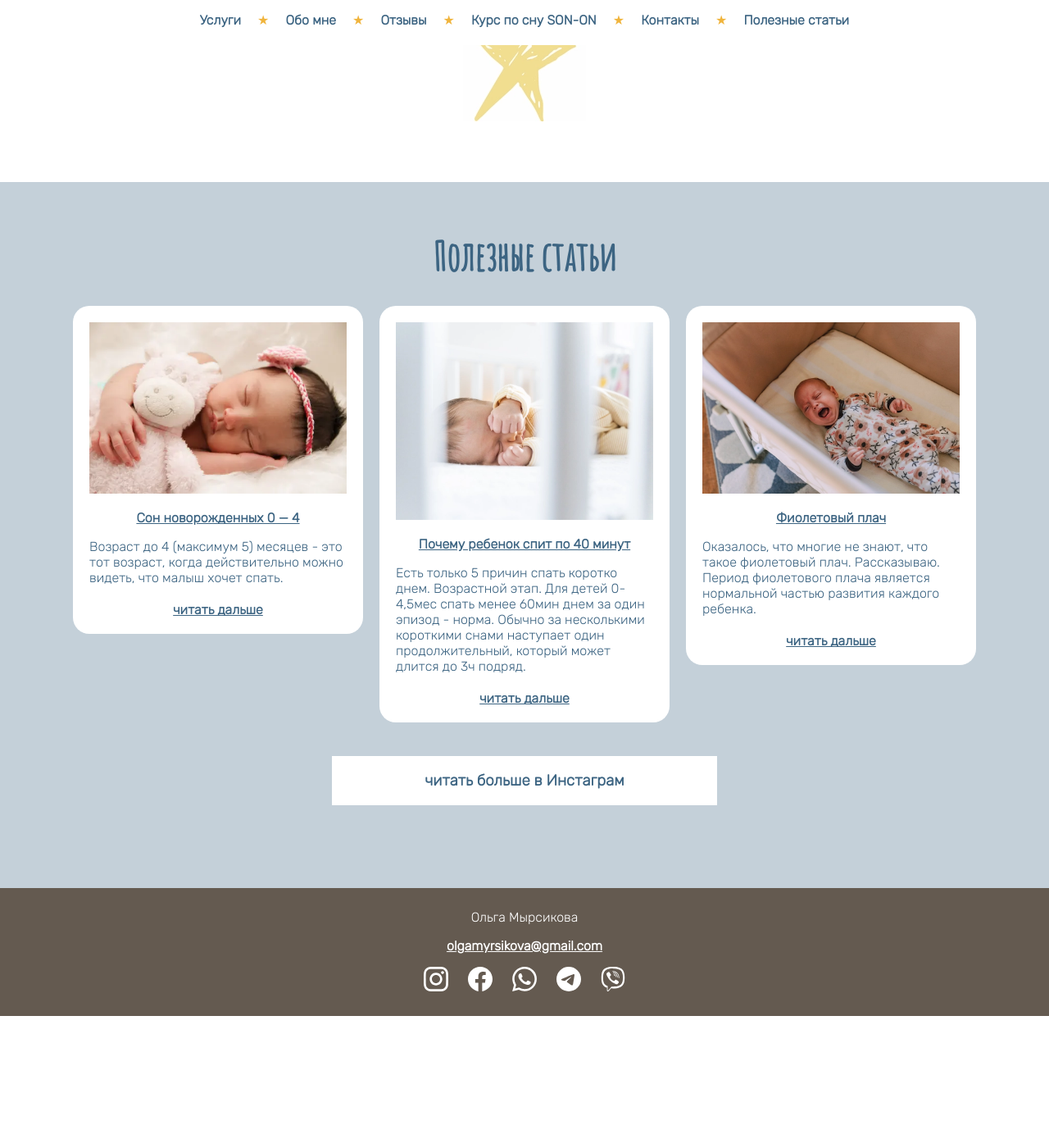
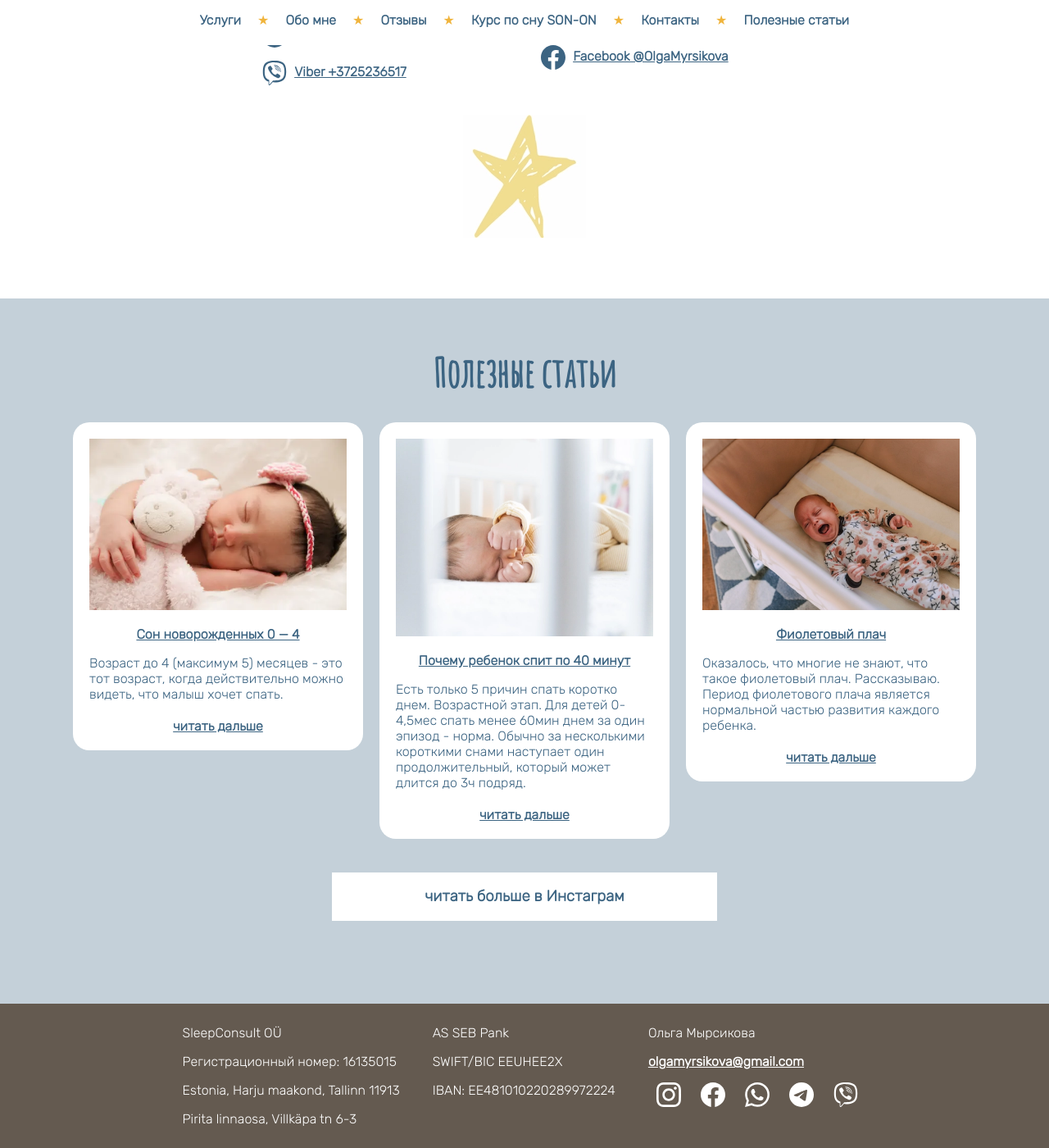
Before and after one commit to Olgamyrsikova/sleepconsult, a Jekyll site: the page built from index.html, in a window 1280 px wide and 1400 px high, scrolled down 5481 px. Shown: the whole window at 82% size. Built offline with Jekyll 4.4.1, drawn with Linux system fonts in a browser that asks for light colours; before the commit the page ends 6720 px from its top, so only the background shows below that; some of the changed text lies outside the part shown.

Commit message:
- add instagram button to feedback - add registration info to footer

```diff
--- a/_includes/feedback.html
+++ b/_includes/feedback.html
@@ -14,6 +14,12 @@
 
         <img class="feedback-screenshot" src="assets/feedback/feedback-{{ index }}.jpg" loading="lazy" alt="Отзыв о работе с Ольгой Мырсиковой"/>
         {% endfor %}
+    </div>
+
+    <div id="instagram-more">
+        <a href="https://www.instagram.com/stories/highlights/17907375067945995/" target="_blank">
+            <h3>читать больше в Инстаграм</h3>
+        </a>
     </div>
 
     <picture>
--- a/_includes/footer.html
+++ b/_includes/footer.html
@@ -1,5 +1,19 @@
 <footer>
 
+    <div>
+        <p>SleepConsult OÜ</p>
+        <p>Регистрационный номер: 16135015</p>
+        <p>Estonia, Harju maakond, Tallinn 11913</p>
+        <p>Pirita linnaosa, Villkäpa tn 6-3</p>
+    </div>
+
+    <div>
+        <p>AS SEB Pank</p>
+        <p>SWIFT/BIC EEUHEE2X</p>
+        <p>IBAN: EE481010220289972224</p>
+    </div>
+
+    <div>
         <p>Ольга Мырсикова</p>
         <p><a href="mailto:olgamyrsikova@gmail.com">olgamyrsikova@gmail.com</a></p>
 
@@ -39,5 +53,6 @@
                 </svg>
             </a>
         </p>
+    </div>
 
 </footer>
--- a/css/style.css
+++ b/css/style.css
@@ -524,9 +524,6 @@
     display: flex;
     flex-direction: column;
     justify-content: center;
-}
-
-#contacts-content div {
     text-align: left;
 }
 
@@ -653,10 +650,12 @@
 
 footer {
     width: 100%;
-    text-align: center;
     background-color: rgba(100, 90, 80, 1);
     padding: 10px 0 10px 0;
     color: white;
+    display: flex;
+    flex-direction: column;
+    justify-content: center;
 }
 
 footer a {
@@ -675,6 +674,12 @@
 }
 
 @media only screen and (min-width: 768px) {
+    footer {
+        flex-direction: row;
+    }
+    footer div {
+        margin: 0px 20px 0px 20px;
+    }
     .footer-icon-svg {
         transition: fill 0.5s ease;
     }
```
Lines whose indentation alone changed are shown as unchanged.
